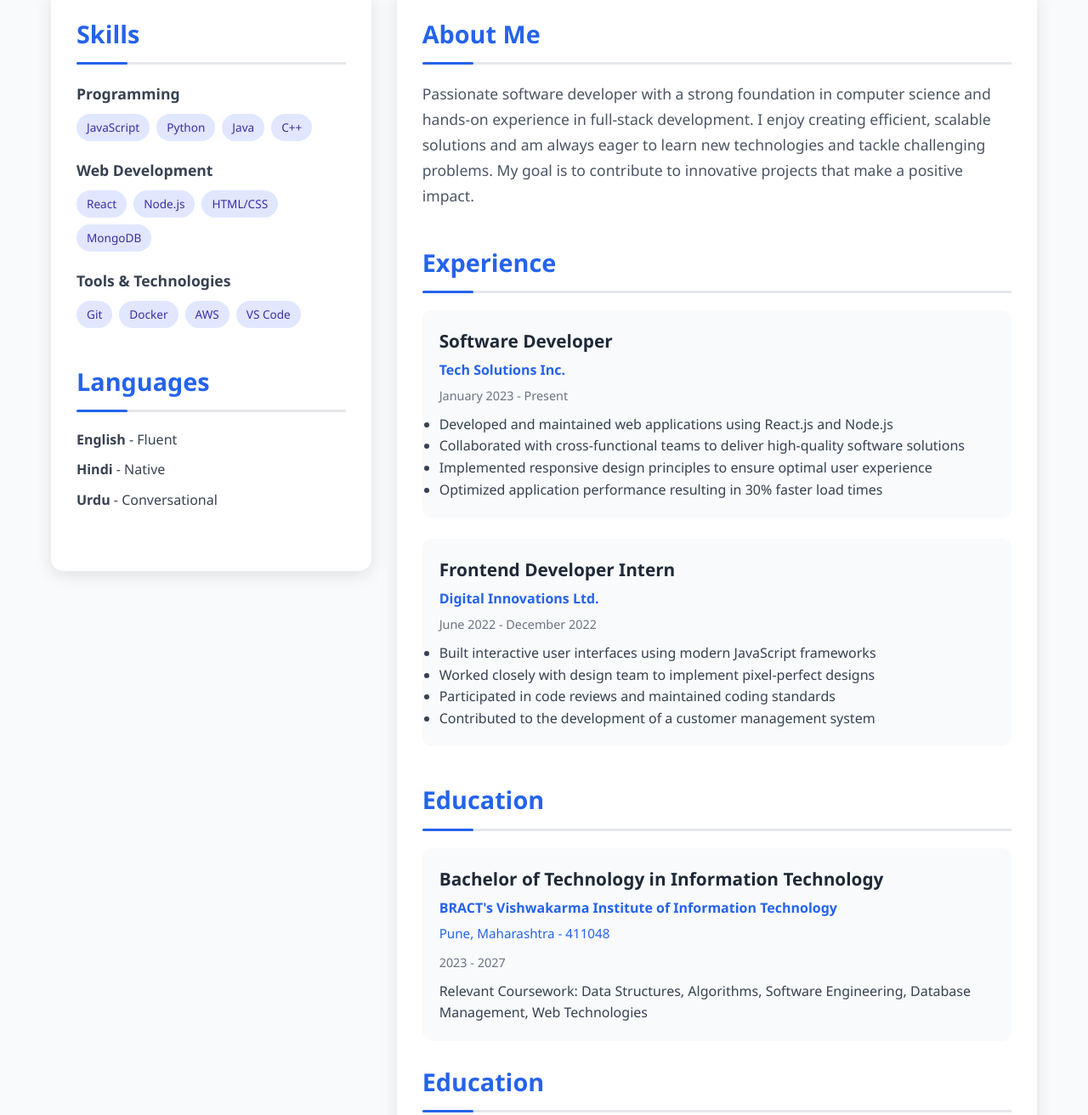
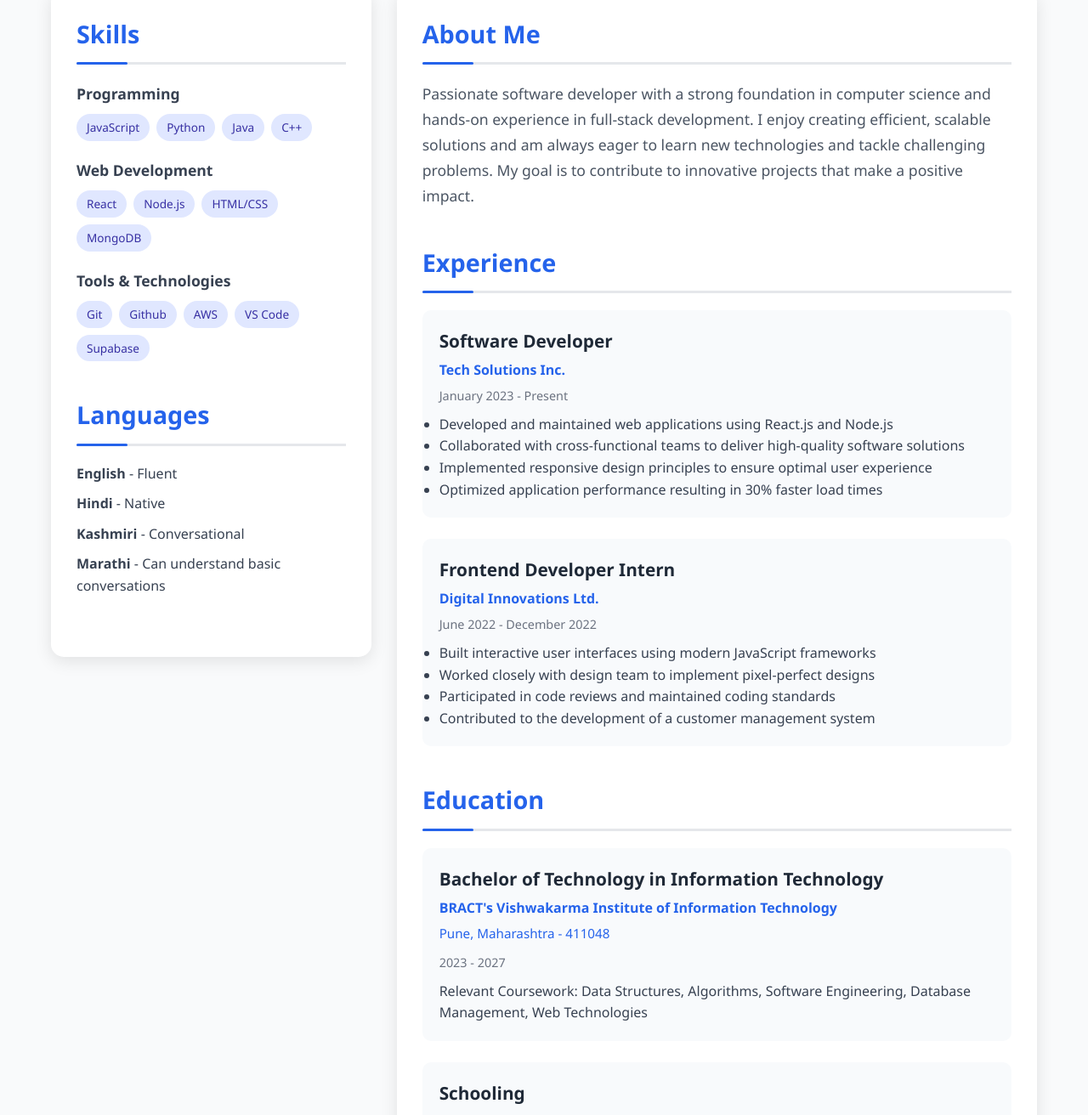
Before and after one commit to suhanipandita/myrepository, a website built with Vite: page index.html in a window 1280 px wide. Shown: the part 380-1692 px from the top of the page at 85% size. Built offline with nearby package versions, Linux system fonts and the light colour scheme.

Commit message:
did minor changes

```diff
--- a/index.html
+++ b/index.html
@@ -312,9 +312,10 @@
                             <h3>Tools & Technologies</h3>
                             <div class="skill-list">
                                 <span class="skill-tag">Git</span>
-                                <span class="skill-tag">Docker</span>
+                                <span class="skill-tag">Github</span>
                                 <span class="skill-tag">AWS</span>
                                 <span class="skill-tag">VS Code</span>
+                                <span class="skill-tag">Supabase</span>
                             </div>
                         </div>
                     </div>
@@ -330,7 +331,10 @@
                             <strong>Hindi</strong> - Native
                         </li>
                         <li style="margin-bottom: 10px;">
-                            <strong>Urdu</strong> - Conversational
+                            <strong>Kashmiri</strong> - Conversational
+                        </li>
+                        <li style="margin-bottom: 10px;">
+                            <strong>Marathi</strong> - Can understand basic conversations
                         </li>
                     </ul>
                 </div>
@@ -382,7 +386,6 @@
                         <div class="date">2023 - 2027</div>
                         <p>Relevant Coursework: Data Structures, Algorithms, Software Engineering, Database Management, Web Technologies</p>
                     </div>
-                    <h2>Education</h2>
                     <div class="education-item">
                         <div class="job-title">Schooling</div>
                         <div class="company">Maharaja Harisingh Agricultural Collegiate School</div>
```
